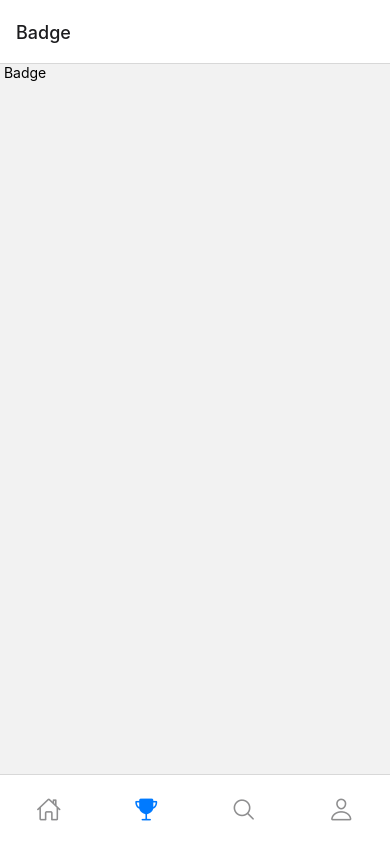
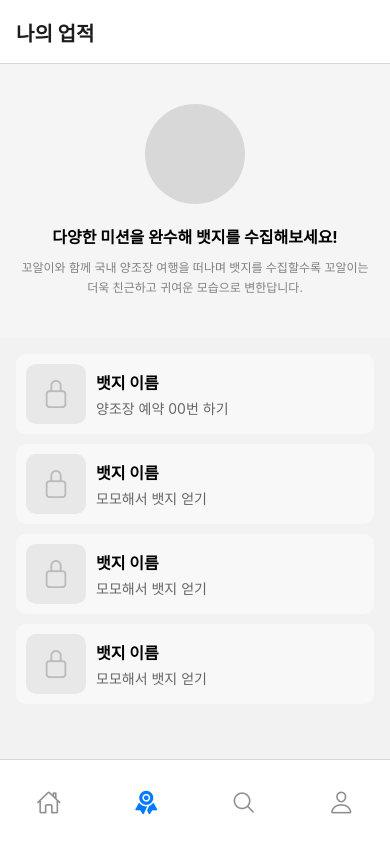
Before and after one commit to team-kkoalla/Front-End, a React Native app: screen /Badge in a window 390 px wide. Built offline with nearby package versions, Linux system fonts and the light colour scheme.

Commit message:
feat: 뱃지 페이지 UI 완료

```diff
--- /dev/null
+++ b/src/components/BadgeDetail.js
@@ -0,0 +1,56 @@
+import React from 'react';
+import {View, Text, Image, StyleSheet} from 'react-native';
+
+const BadgeDetail = () => {
+  return (
+    <View style={styles.container}>
+      <View style={styles.imageContainer}>
+        <Image style={styles.image} />
+      </View>
+      <Text style={styles.title}>
+        다양한 미션을 완수해 뱃지를 수집해보세요!
+      </Text>
+      <Text style={styles.description}>
+        꼬알이와 함께 국내 양조장 여행을 떠나며 뱃지를 수집할수록 꼬알이는 더욱
+        친근하고 귀여운 모습으로 변한답니다.
+      </Text>
+    </View>
+  );
+};
+
+const styles = StyleSheet.create({
+  container: {
+    alignItems: 'center',
+    paddingVertical: 40,
+    paddingHorizontal: 20,
+    backgroundColor: '#F5F5F5',
+  },
+  imageContainer: {
+    width: 100,
+    height: 100,
+    borderRadius: 50,
+    backgroundColor: '#D8D8D8',
+    justifyContent: 'center',
+    alignItems: 'center',
+    marginBottom: 20,
+  },
+  image: {
+    width: 80,
+    height: 80,
+    borderRadius: 40,
+  },
+  title: {
+    fontSize: 16,
+    fontWeight: 'bold',
+    textAlign: 'center',
+    marginBottom: 10,
+  },
+  description: {
+    fontSize: 12,
+    color: '#808080',
+    textAlign: 'center',
+    lineHeight: 20,
+  },
+});
+
+export default BadgeDetail;
--- /dev/null
+++ b/src/components/BadgeList.js
@@ -0,0 +1,72 @@
+import React from 'react';
+import {View, Text, StyleSheet, FlatList} from 'react-native';
+import Ionicons from 'react-native-vector-icons/Ionicons';
+
+const badgeData = [
+  {id: '1', name: '뱃지 이름', description: '양조장 예약 00번 하기'},
+  {id: '2', name: '뱃지 이름', description: '모모해서 뱃지 얻기'},
+  {id: '3', name: '뱃지 이름', description: '모모해서 뱃지 얻기'},
+  {id: '4', name: '뱃지 이름', description: '모모해서 뱃지 얻기'},
+];
+
+const BadgeItem = ({name, description}) => (
+  <View style={styles.itemContainer}>
+    <View style={styles.iconContainer}>
+      <Ionicons name="lock-closed-outline" size={30} color="#bbb" />
+    </View>
+    <View style={styles.textContainer}>
+      <Text style={styles.badgeName}>{name}</Text>
+      <Text style={styles.badgeDescription}>{description}</Text>
+    </View>
+  </View>
+);
+
+const BadgeList = () => {
+  return (
+    <FlatList
+      data={badgeData}
+      keyExtractor={item => item.id}
+      renderItem={({item}) => (
+        <BadgeItem name={item.name} description={item.description} />
+      )}
+      contentContainerStyle={styles.listContainer}
+    />
+  );
+};
+
+const styles = StyleSheet.create({
+  listContainer: {
+    padding: 16,
+  },
+  itemContainer: {
+    flexDirection: 'row',
+    padding: 10,
+    backgroundColor: '#f8f8f8',
+    borderRadius: 10,
+    marginBottom: 10,
+    alignItems: 'center',
+  },
+  iconContainer: {
+    width: 60,
+    height: 60,
+    backgroundColor: '#e8e8e8',
+    borderRadius: 10,
+    justifyContent: 'center',
+    alignItems: 'center',
+    marginRight: 10,
+  },
+  textContainer: {
+    flex: 1,
+  },
+  badgeName: {
+    fontSize: 16,
+    fontWeight: 'bold',
+    marginBottom: 4,
+  },
+  badgeDescription: {
+    fontSize: 14,
+    color: '#666',
+  },
+});
+
+export default BadgeList;
--- a/src/navigations/MainTabNavigator.js
+++ b/src/navigations/MainTabNavigator.js
@@ -55,7 +55,7 @@ const MainTabNavigator = () => {
         tabBarShowLabel: false,
         headerShown: false,
         tabBarStyle: {
-          height: 70,
+          height: 85,
         },
         tabBarIcon: ({focused, color, size}) => {
           let iconName;
@@ -63,7 +63,7 @@ const MainTabNavigator = () => {
           if (route.name === 'Home') {
             iconName = focused ? 'home-sharp' : 'home-outline';
           } else if (route.name === 'Badge') {
-            iconName = focused ? 'trophy' : 'trophy-outline';
+            iconName = focused ? 'ribbon' : 'ribbon-outline';
           } else if (route.name === 'Search') {
             iconName = focused ? 'search' : 'search-outline';
           } else if (route.name === 'MyPage') {
@@ -73,7 +73,18 @@ const MainTabNavigator = () => {
         },
       })}>
       <Tab.Screen name="Home" component={HomeStackNavigator} />
-      <Tab.Screen name="Badge" component={Badge} options={{headerShown: true}} />
+      <Tab.Screen
+        name="Badge"
+        component={Badge}
+        options={{
+          headerShown: true,
+          title: '나의 업적',
+          headerTitleStyle: {
+            fontSize: 20,
+            fontWeight: 'bold',
+          },
+        }}
+      />
       <Tab.Screen name="Search" component={SearchStackNavigator} />
       <Tab.Screen name="MyPage" component={MyPageStackNavigator} />
     </Tab.Navigator>
--- a/src/screens/Badge.js
+++ b/src/screens/Badge.js
@@ -1,9 +1,13 @@
-import { SafeAreaView, Text } from "react-native";
+import {SafeAreaView, Text} from 'react-native';
+import BadgeDetail from '../components/BadgeDetail';
+import BadgeList from '../components/BadgeList';
+import React from 'react';
 
 const Badge = () => {
   return (
     <SafeAreaView>
-      <Text> Badge </Text>
+      <BadgeDetail />
+      <BadgeList />
     </SafeAreaView>
   );
 };
```
